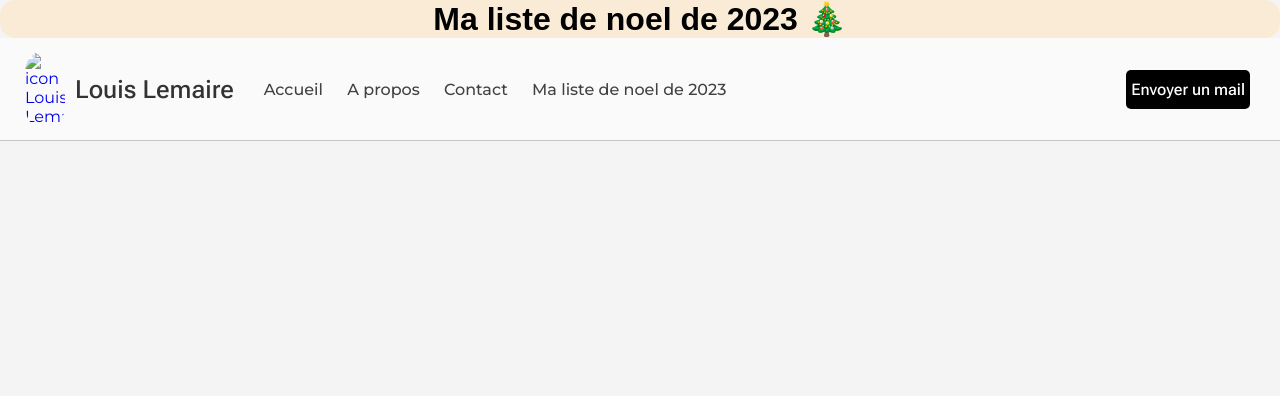
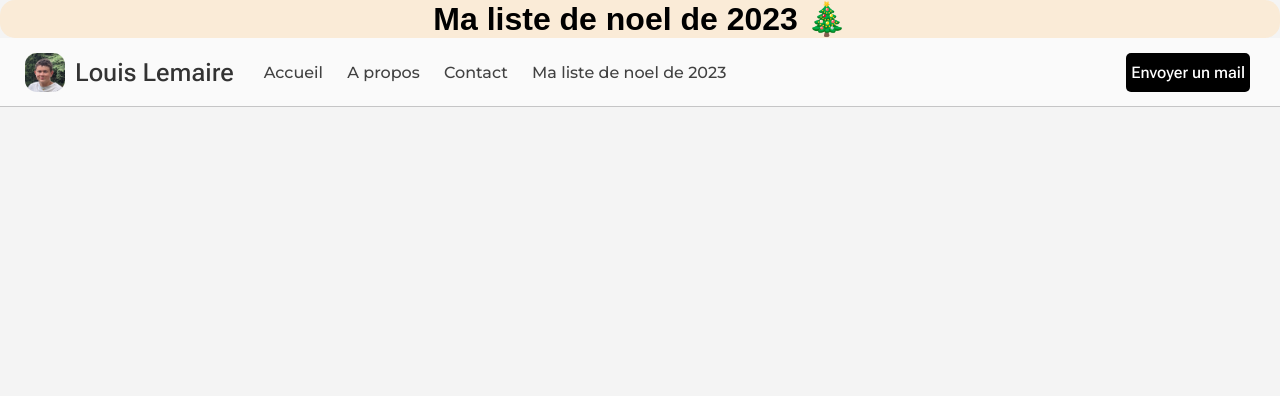
Before and after one commit to devellop44/listedenoel2023, a plain HTML site: page index.html in a window 1280 px wide. Shown: the top 396 px of the page. Drawn offline with Linux system fonts and the light colour scheme.

Commit message:
Update index.html

```diff
--- a/index.html
+++ b/index.html
@@ -26,7 +26,7 @@
     <nav>
 
       <a href="#" class="nav-icon" aria-label="visit homepage" aria-current="page">
-        <img src="iconsite.jpg" alt="icon Louis Lemaire">
+        <img src="IMG-20230906-WA0000.jpg" alt="icon Louis Lemaire">
         <span>Louis Lemaire</span>
       </a>
 
```
